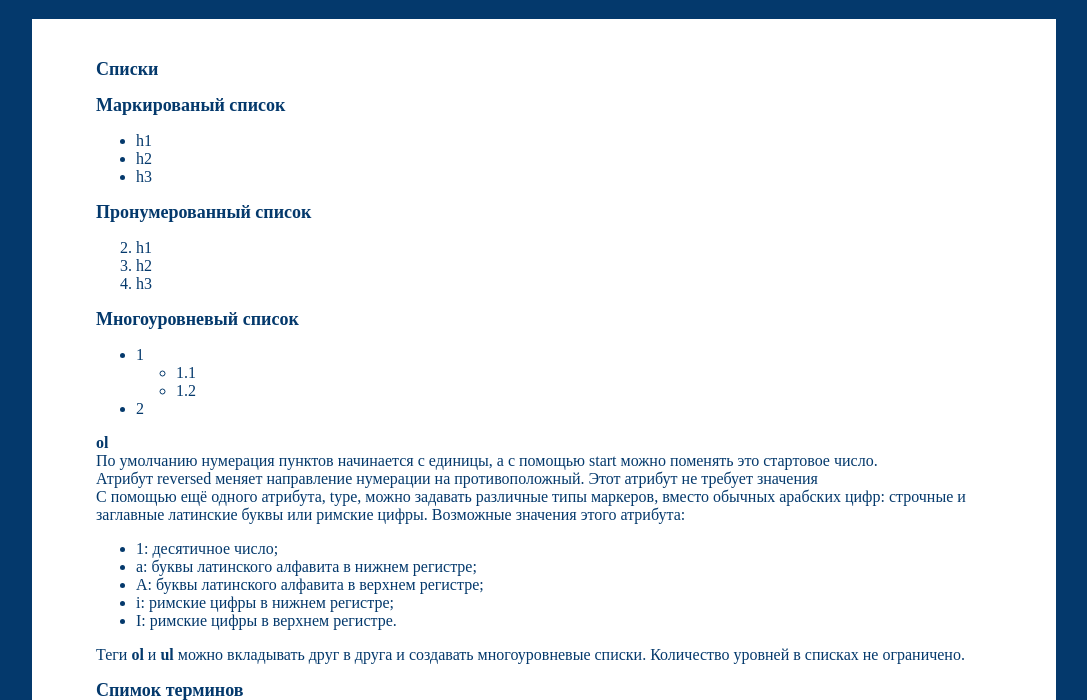
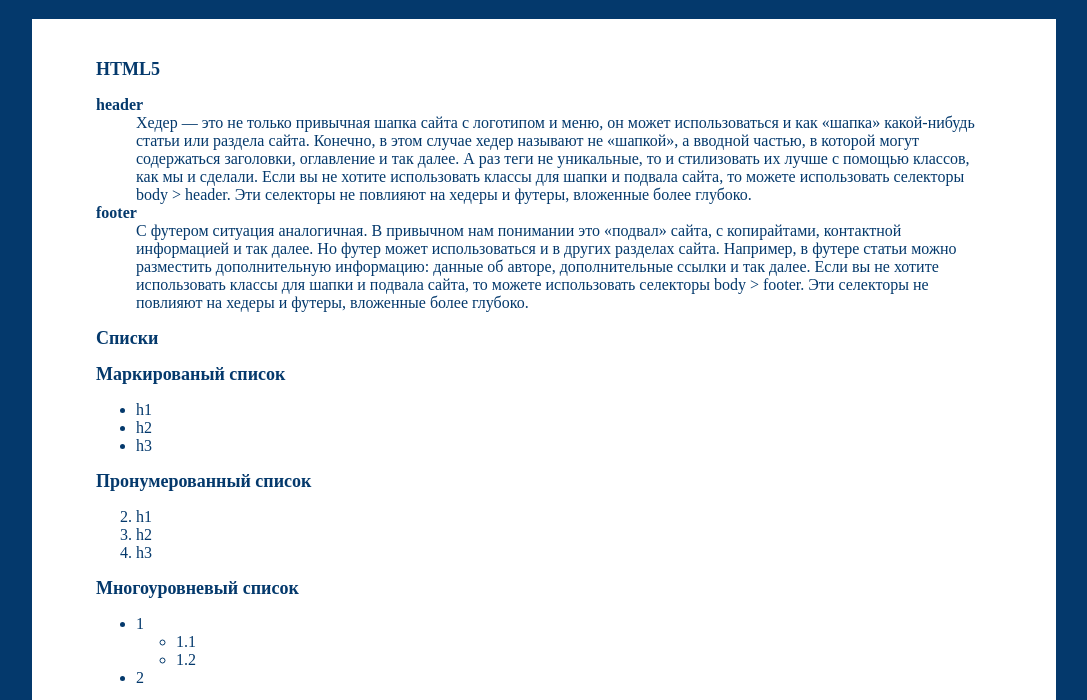
Before and after one commit to Denis1923/OneDen, a plain HTML site: page html_teacher.html in a window 1280 px wide. Shown: the part 102-802 px from the top of the page, without its empty margins (96-1183 px from the left). Drawn offline with Linux system fonts and the light colour scheme; a script that the page names is missing.

Commit message:
Update html_teacher.html
добавление header/foooter

```diff
--- a/html_teacher.html
+++ b/html_teacher.html
@@ -14,6 +14,29 @@
 				<h1>Шпаргалка</h1>
 		</header>
 		<main>
+			<h2>HTML5</h2>
+			<dl>
+				<dt>header</dt>
+				<dd>Хедер — это не только привычная шапка сайта с логотипом и меню,
+					он может использоваться и как «шапка» какой-нибудь статьи или раздела сайта.
+					Конечно, в этом случае хедер называют не «шапкой», а вводной частью, в которой
+					 могут содержаться заголовки, оглавление и так далее.
+					 А раз теги не уникальные, то и стилизовать их лучше с помощью классов, как мы и сделали.
+
+					 Если вы не хотите использовать классы для шапки и подвала сайта, то можете использовать селекторы body > header.
+					 Эти селекторы не повлияют на хедеры и футеры, вложенные более глубоко.
+				</dd>
+				<dt>footer</dt>
+				<dd>С футером ситуация аналогичная. В привычном нам понимании это «подвал» сайта, с копирайтами,
+					контактной информацией и так далее. Но футер может использоваться и в других разделах сайта.
+					 Например, в футере статьи можно разместить дополнительную информацию: данные об авторе,
+					 дополнительные ссылки и так далее.
+
+					 Если вы не хотите использовать классы для шапки и подвала сайта, то можете использовать селекторы
+					  body > footer.
+					 Эти селекторы не повлияют на хедеры и футеры, вложенные более глубоко.
+				</dd>
+			</dl>
 	<h2>Списки</h2>
 		<h2>Маркированый список</h2>
 		<ul start="2">
```
